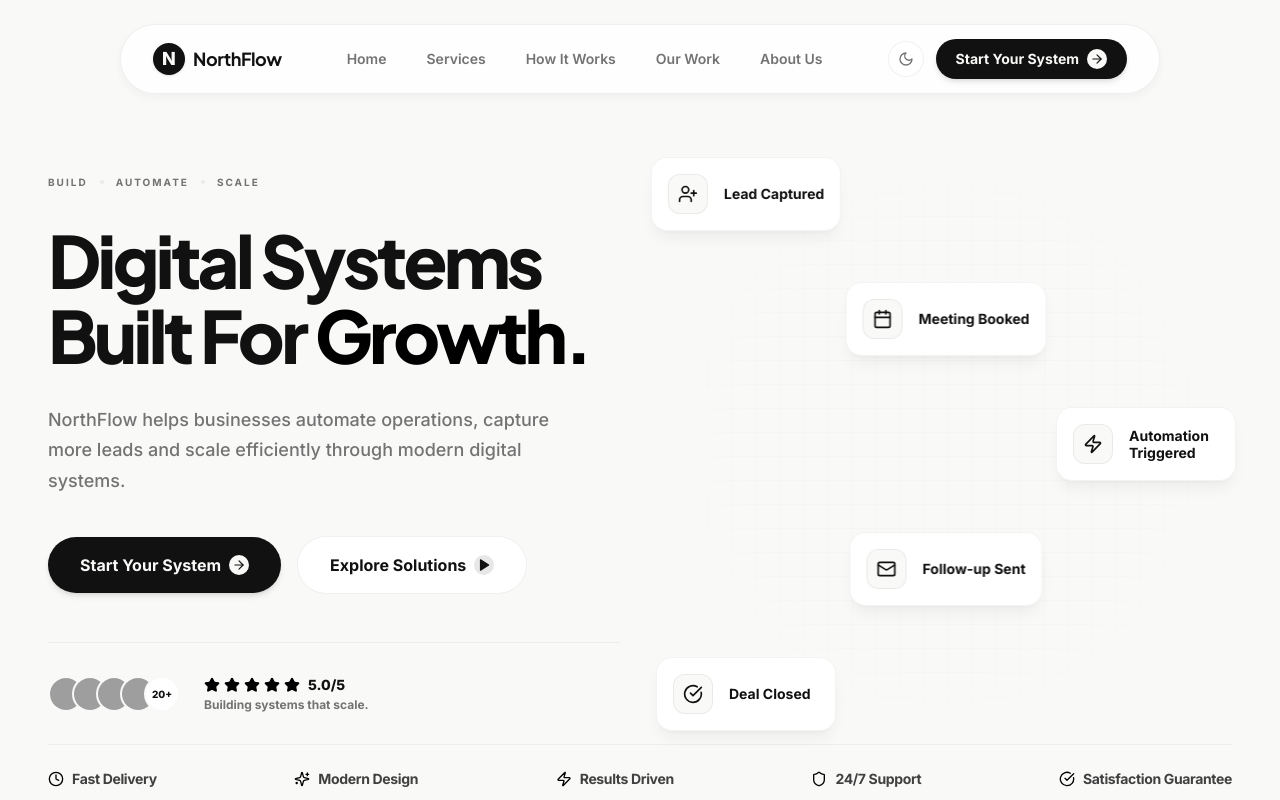
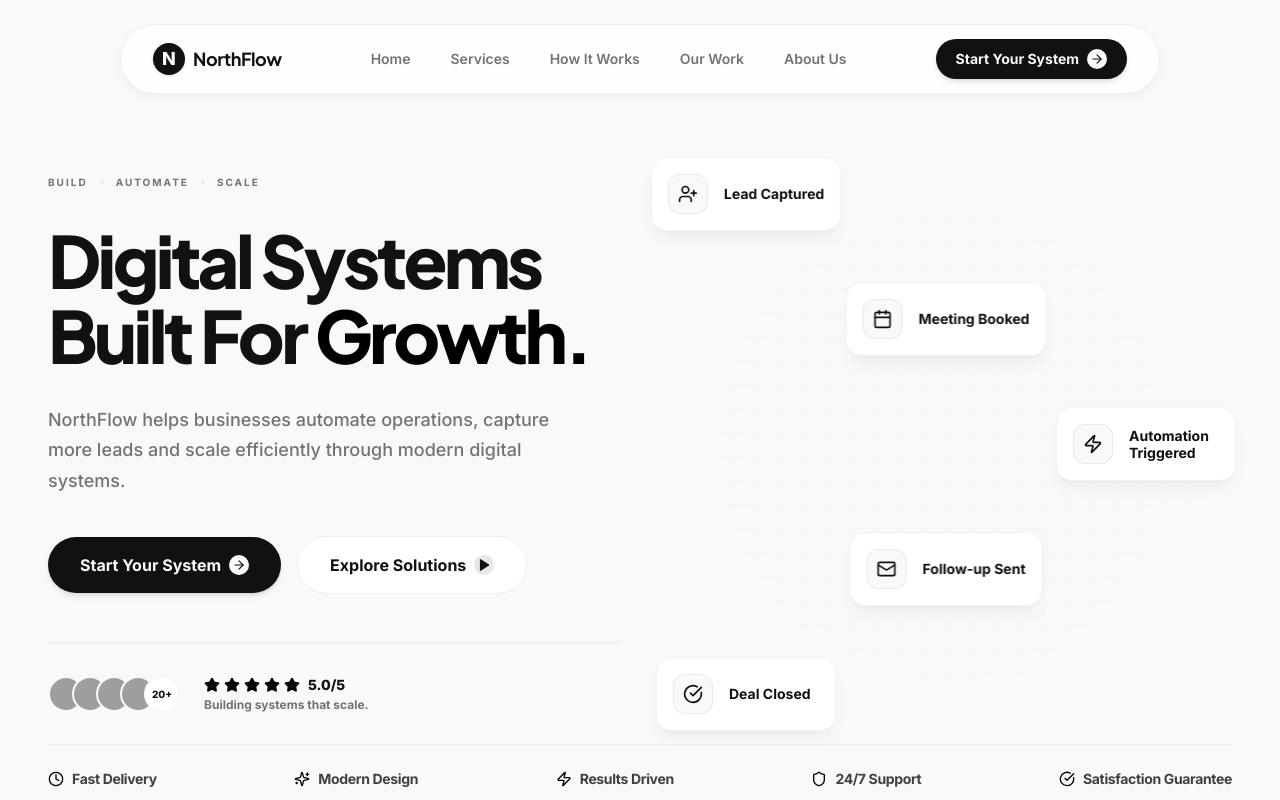
Before and after one commit to ravisharma-09/northflow, a Next.js app: page / in a window 1280 px wide. Shown: the top 800 px of the page. Built offline with nearby package versions, Linux system fonts and the light colour scheme; sample sign-in values are in the browser's storage; grey boxes are pictures that could not be loaded.

Commit message:
feat: force light mode and remove dark mode toggle

```diff
--- a/src/components/Navbar.tsx
+++ b/src/components/Navbar.tsx
@@ -81,37 +81,6 @@ export default function Navbar() {
 
           {/* CTA, Theme Toggle & Mobile Menu Toggle */}
           <div className="flex items-center gap-3">
-            {/* Theme Toggle */}
-            <button
-              onClick={toggleTheme}
-              className="flex items-center justify-center w-9 h-9 rounded-full border border-border bg-surface/50 text-muted hover:text-foreground hover:bg-surface transition-all duration-300"
-              aria-label="Toggle Theme"
-            >
-              <AnimatePresence mode="wait" initial={false}>
-                {theme === 'dark' ? (
-                  <motion.div
-                    key="sun"
-                    initial={{ rotate: -90, opacity: 0 }}
-                    animate={{ rotate: 0, opacity: 1 }}
-                    exit={{ rotate: 90, opacity: 0 }}
-                    transition={{ duration: 0.2 }}
-                  >
-                    <Sun className="w-4 h-4" />
-                  </motion.div>
-                ) : (
-                  <motion.div
-                    key="moon"
-                    initial={{ rotate: 90, opacity: 0 }}
-                    animate={{ rotate: 0, opacity: 1 }}
-                    exit={{ rotate: -90, opacity: 0 }}
-                    transition={{ duration: 0.2 }}
-                  >
-                    <Moon className="w-4 h-4" />
-                  </motion.div>
-                )}
-              </AnimatePresence>
-            </button>
-
             {/* CTA Button */}
             <a
               href="/start"
--- a/src/components/ThemeProvider.tsx
+++ b/src/components/ThemeProvider.tsx
@@ -12,27 +12,16 @@ type ThemeContextType = {
 const ThemeContext = createContext<ThemeContextType | undefined>(undefined);
 
 export function ThemeProvider({ children }: { children: React.ReactNode }) {
-  const [theme, setTheme] = useState<Theme>('dark');
-  const [mounted, setMounted] = useState(false);
+  const [theme] = useState<Theme>('light');
 
   useEffect(() => {
-    // Read saved preference or system preference
-    const saved = localStorage.getItem('northflow-theme') as Theme | null;
-    const systemPrefersDark = window.matchMedia('(prefers-color-scheme: dark)').matches;
-    const initial = saved || (systemPrefersDark ? 'dark' : 'light');
-
-    setTheme(initial);
-    document.documentElement.classList.toggle('dark', initial === 'dark');
-    setMounted(true);
+    // Force light mode permanently
+    document.documentElement.classList.remove('dark');
+    localStorage.setItem('northflow-theme', 'light');
   }, []);
 
   const toggleTheme = () => {
-    setTheme((prev) => {
-      const next = prev === 'dark' ? 'light' : 'dark';
-      document.documentElement.classList.toggle('dark', next === 'dark');
-      localStorage.setItem('northflow-theme', next);
-      return next;
-    });
+    // Disabled
   };
 
   return (
```
